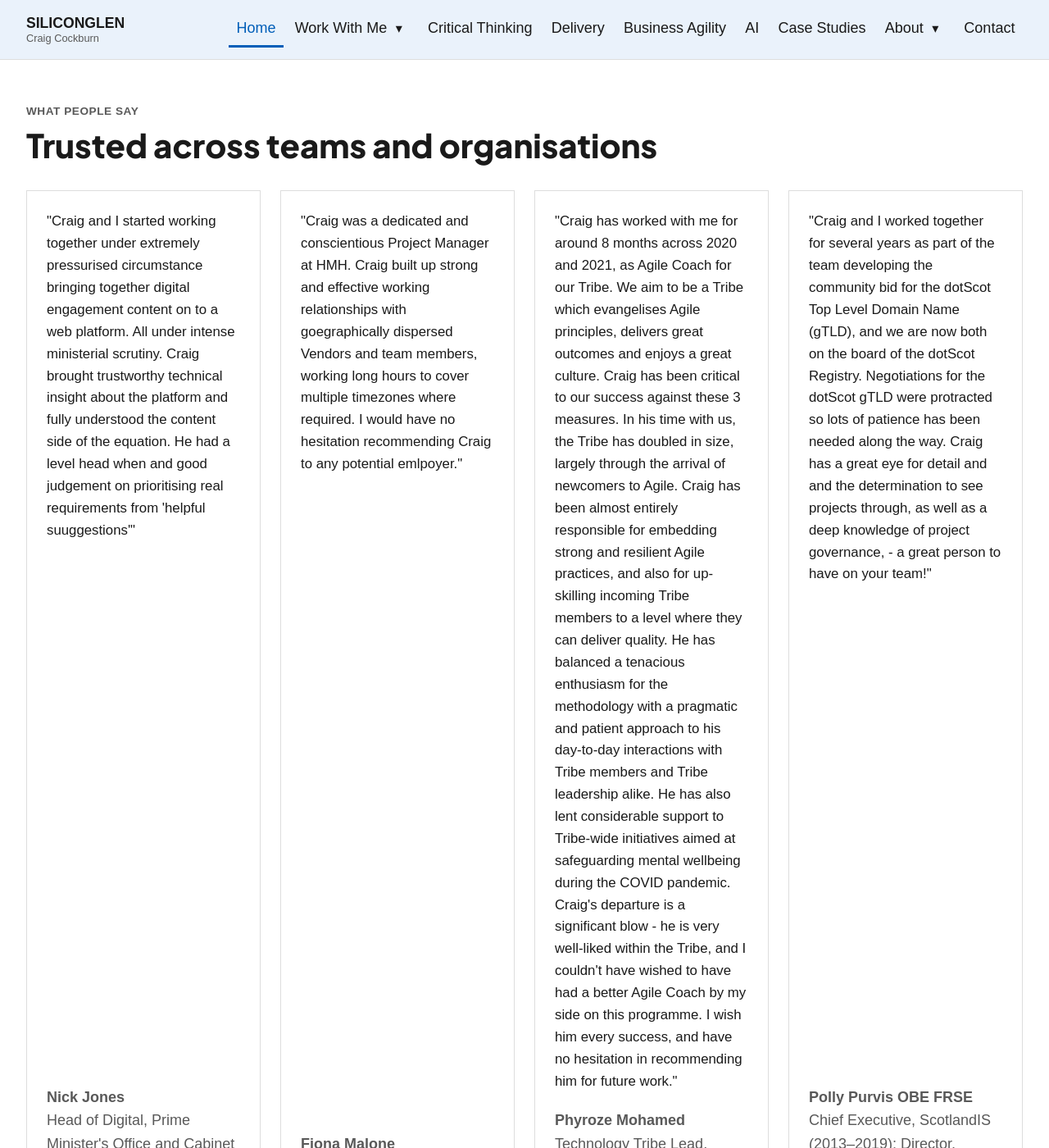
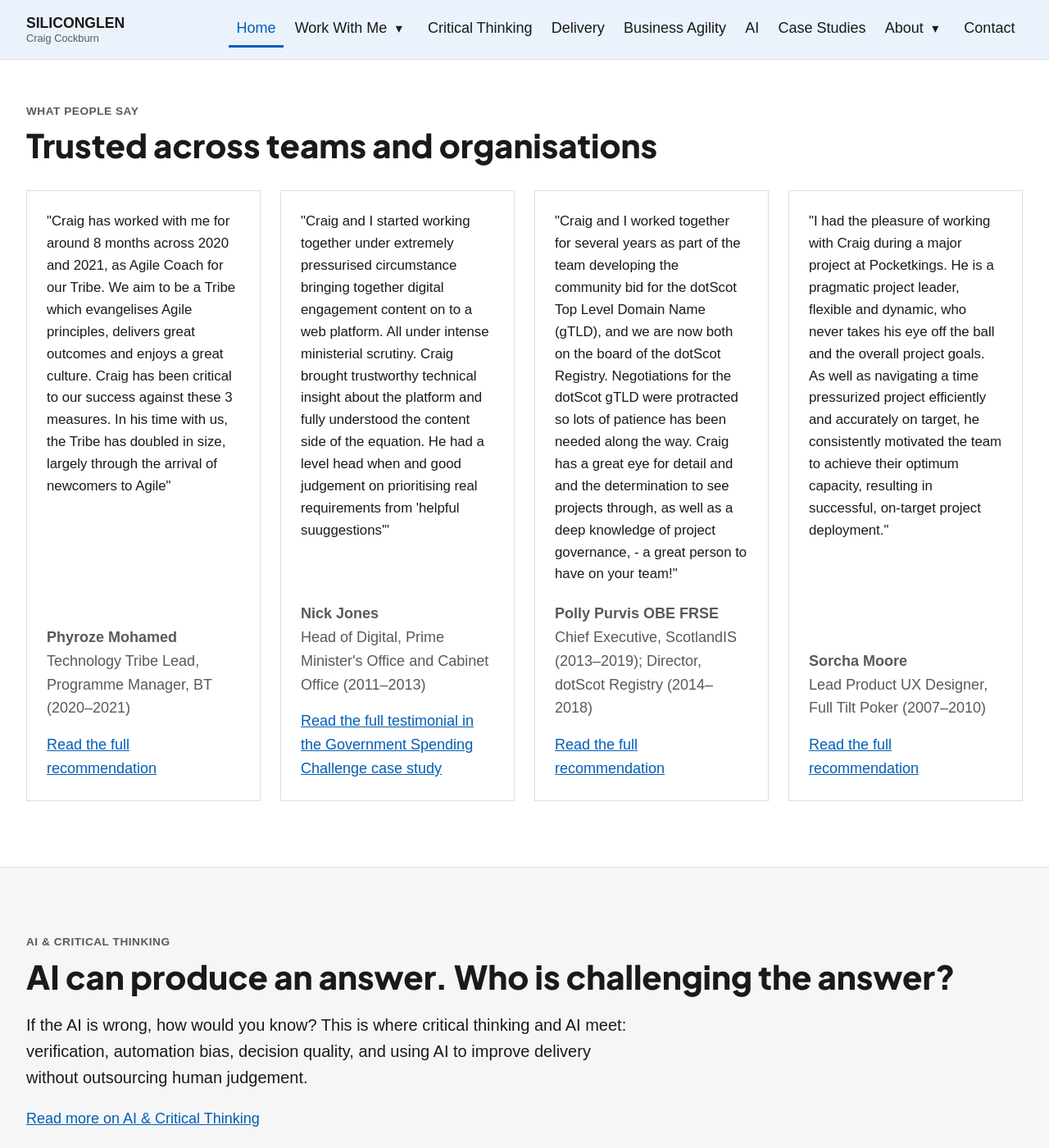
Before and after one commit to siliconglen/siliconglen-site, a Jekyll site: the page built from index.md, in a window 1280 px wide and 1400 px high, scrolled down 4485 px. Shown: the whole window at 82% size. Built offline with Jekyll 4.4.1, drawn with Linux system fonts in a browser that asks for light colours; some of the changed text lies outside the part shown.

Commit message:
Update testimonial placement and recommendation links

```diff
--- a/delivery/index.md
+++ b/delivery/index.md
@@ -23,4 +23,18 @@ My [programme, project and professional qualifications]({{ '/credentials/#critic
 
 If you need hands-on leadership for a struggling programme, multi-supplier change or new delivery capability, [explore Programme & Project Delivery]({{ '/work-with-me/programme-delivery/' | relative_url }}).
 
+## What clients say
+
+> "Craig managed a number of projects delivering to the technology roadmap. He is very personable and has displayed a mature approach to project progression. I have no doubt in his ability to undertake the management of large scale projects with ease."
+>
+> — Roshan Daryanani, IT Consultant, LEVO Enterprises
+>
+> <a href="https://www.linkedin.com/in/siliconglen/details/recommendations/" target="_blank" rel="noopener noreferrer">Read the full recommendation on LinkedIn</a>
+
+> "Craig was a dedicated and conscientious Project Manager at HMH. Craig built up strong and effective working relationships with goegraphically dispersed Vendors and team members, working long hours to cover multiple timezones where required. I would have no hesitation recommending Craig to any potential emlpoyer."
+>
+> — Fiona Malone, Project Manager, Houghton Mifflin Harcourt (2009–2010)
+>
+> <a href="https://www.linkedin.com/in/siliconglen/details/recommendations/" target="_blank" rel="noopener noreferrer">Read the full recommendation on LinkedIn</a>
+
 <p class="section__cta">Get in touch now: <a class="btn btn--primary" href="{{ '/contact/' | relative_url }}">Contact me</a></p>
--- a/index.md
+++ b/index.md
@@ -161,24 +161,24 @@ description: "Siliconglen: my work in critical thinking, delivery and Agile. Und
     <h2 id="testimonials-heading">Trusted across teams and organisations</h2>
     <div class="grid grid--3">
       <figure class="card testimonial">
+        <blockquote>"Craig has worked with me for around 8 months across 2020 and 2021, as Agile Coach for our Tribe. We aim to be a Tribe which evangelises Agile principles, delivers great outcomes and enjoys a great culture. Craig has been critical to our success against these 3 measures. In his time with us, the Tribe has doubled in size, largely through the arrival of newcomers to Agile"</blockquote>
+        <figcaption><strong>Phyroze Mohamed</strong><br>Technology Tribe Lead, Programme Manager, BT (2020–2021)</figcaption>
+        <p><a href="{{ '/case-studies/#enterprise-agile-coach-bt-mobile-tribe' | relative_url }}">Read the full recommendation</a></p>
+      </figure>
+      <figure class="card testimonial">
         <blockquote>"Craig and I started working together under extremely pressurised circumstance bringing together digital engagement content on to a web platform. All under intense ministerial scrutiny. Craig brought trustworthy technical insight about the platform and fully understood the content side of the equation. He had a level head when and good judgement on prioritising real requirements from 'helpful suuggestions'"</blockquote>
         <figcaption><strong>Nick Jones</strong><br>Head of Digital, Prime Minister's Office and Cabinet Office (2011–2013)</figcaption>
         <p><a href="{{ '/case-studies/#government-spending-challenge' | relative_url }}">Read the full testimonial in the Government Spending Challenge case study</a></p>
       </figure>
       <figure class="card testimonial">
-        <blockquote>"Craig was a dedicated and conscientious Project Manager at HMH. Craig built up strong and effective working relationships with goegraphically dispersed Vendors and team members, working long hours to cover multiple timezones where required. I would have no hesitation recommending Craig to any potential emlpoyer."</blockquote>
-        <figcaption><strong>Fiona Malone</strong><br>Project Manager, Houghton Mifflin Harcourt (2009–2010)</figcaption>
-        <p><a href="{{ '/citations/#recommendation-fiona-malone' | relative_url }}">Read the full recommendation</a></p>
-      </figure>
-      <figure class="card testimonial">
-        <blockquote>"Craig has worked with me for around 8 months across 2020 and 2021, as Agile Coach for our Tribe. We aim to be a Tribe which evangelises Agile principles, delivers great outcomes and enjoys a great culture. Craig has been critical to our success against these 3 measures. In his time with us, the Tribe has doubled in size, largely through the arrival of newcomers to Agile. Craig has been almost entirely responsible for embedding strong and resilient Agile practices, and also for up-skilling incoming Tribe members to a level where they can deliver quality. He has balanced a tenacious enthusiasm for the methodology with a pragmatic and patient approach to his day-to-day interactions with Tribe members and Tribe leadership alike. He has also lent considerable support to Tribe-wide initiatives aimed at safeguarding mental wellbeing during the COVID pandemic. Craig's departure is a significant blow - he is very well-liked within the Tribe, and I couldn't have wished to have had a better Agile Coach by my side on this programme. I wish him every success, and have no hesitation in recommending him for future work."</blockquote>
-        <figcaption><strong>Phyroze Mohamed</strong><br>Technology Tribe Lead, Programme Manager, BT (2020–2021)</figcaption>
-        <p><a href="{{ '/case-studies/#enterprise-agile-coach-bt-mobile-tribe' | relative_url }}">Read the full recommendation</a></p>
-      </figure>
-      <figure class="card testimonial">
         <blockquote>"Craig and I worked together for several years as part of the team developing the community bid for the dotScot Top Level Domain Name (gTLD), and we are now both on the board of the dotScot Registry. Negotiations for the dotScot gTLD were protracted so lots of patience has been needed along the way. Craig has a great eye for detail and and the determination to see projects through, as well as a deep knowledge of project governance, - a great person to have on your team!"</blockquote>
         <figcaption><strong>Polly Purvis OBE FRSE</strong><br>Chief Executive, ScotlandIS (2013–2019); Director, dotScot Registry (2014–2018)</figcaption>
         <p><a href="{{ '/citations/#recommendation-polly-purvis' | relative_url }}">Read the full recommendation</a></p>
+      </figure>
+      <figure class="card testimonial">
+        <blockquote>"I had the pleasure of working with Craig during a major project at Pocketkings. He is a pragmatic project leader, flexible and dynamic, who never takes his eye off the ball and the overall project goals. As well as navigating a time pressurized project efficiently and accurately on target, he consistently motivated the team to achieve their optimum capacity, resulting in successful, on-target project deployment."</blockquote>
+        <figcaption><strong>Sorcha Moore</strong><br>Lead Product UX Designer, Full Tilt Poker (2007–2010)</figcaption>
+        <p><a href="{{ '/citations/#recommendation-sorcha-moore' | relative_url }}">Read the full recommendation</a></p>
       </figure>
     </div>
   </div>
```
Also changed, not shown: DESIGN_STANDARDS.md (+2 -1 lines), business-agility/index.md (+2 -0 lines), case-studies/index.md (+4 -2 lines), citations/index.md (+8 -0 lines).
